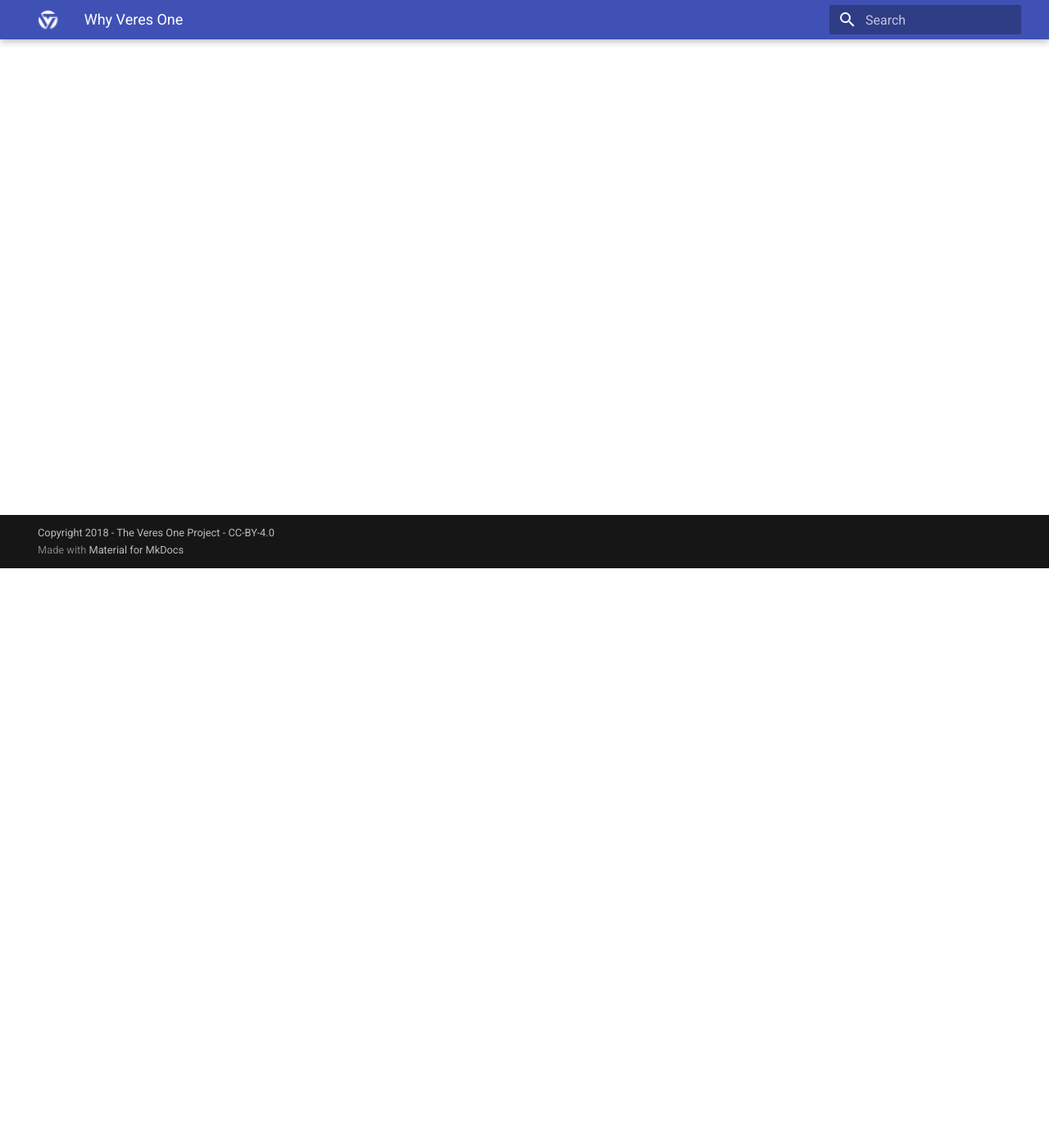
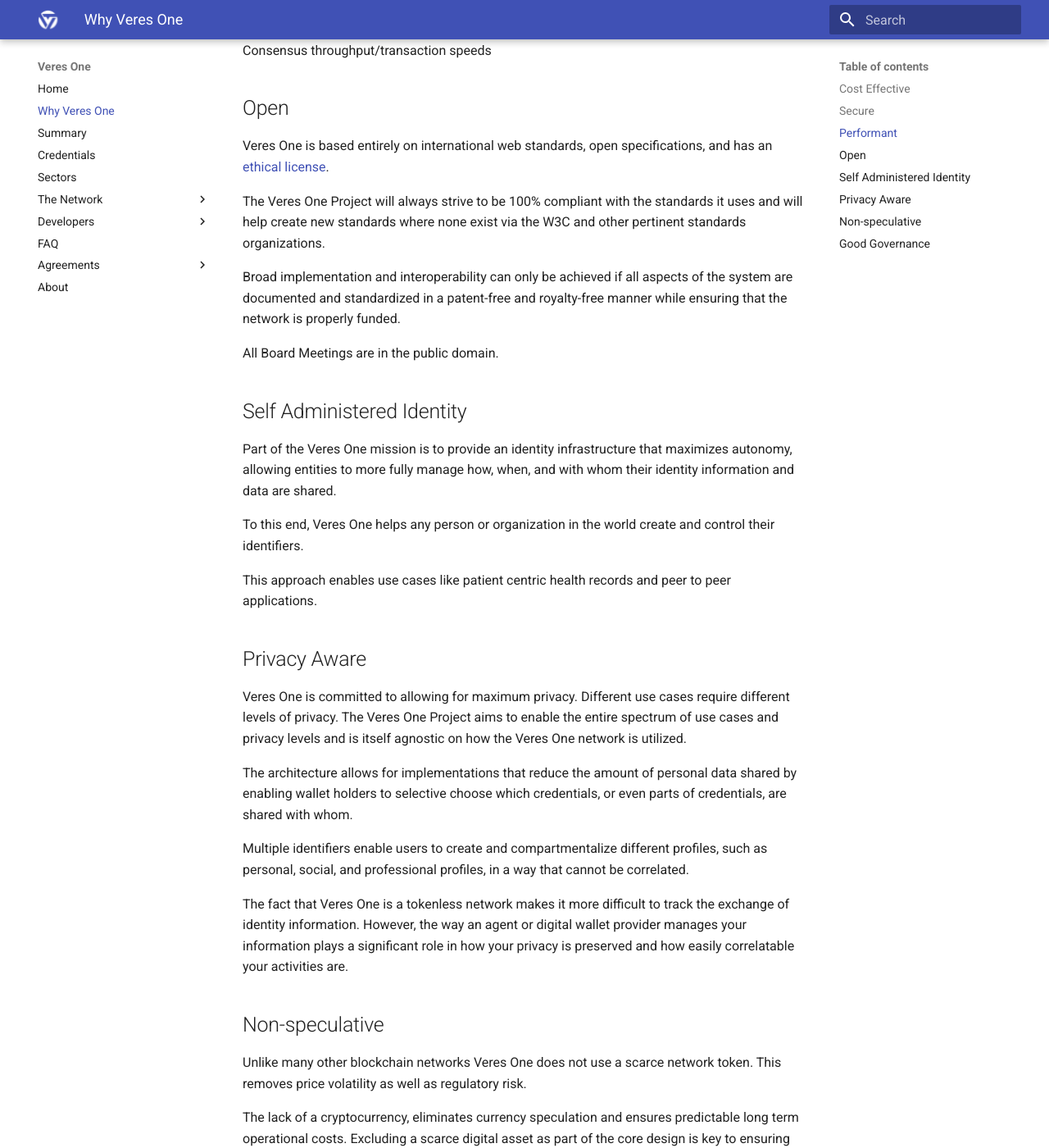
Before and after one commit to veres-one/docs.veres.one, an MkDocs documentation site: the page built from docs/why.md, in a window 1280 px wide and 1400 px high, scrolled down 707 px. Shown: the whole window at 82% size. Built offline with MkDocs 1.6.1 and Material for MkDocs 9.7.7, drawn with Linux system fonts in a browser that asks for light colours; old or Windows-style settings are respelled for this version of MkDocs; some of the changed text lies outside the part shown.

Commit message:
Why Veres One, First Pass.
Why Veres One, First Pass.

```diff
--- a/docs/why.md
+++ b/docs/why.md
@@ -1,3 +1,57 @@
 # Why Veres One?
 
-TBD
+Veres One is a fit-for purpose blockchain optimized for decentralized identifier management. Its' simplicity and tailored architecture result in a secure, performant, and cost effective identifier ledger.
+
+## Cost Effective
+
+The fit-for-purpose nature of the the Veres One Blockchain reduces computational overhead and thus reduces the cost of creating and managing decentralized identifiers when compared to popular blockchains like Bitcoin or Ethereum.
+
+The Veres One Network is a mission-driven organization. eliminating the requirement to maximise profit, so costs can be kept to a minimum. As the network grows economies of scale will reduce fees. By not using a network token currency speculation is avoided, ensuring long term cost predictability.
+
+## Secure
+
+The simplicity of the Veres One network means there is a decreased attack surface, fewer bugs, and more flexibility for adaptation as the network evolves.
+
+## Performant
+
+Consensus throughput/transaction speeds
+
+## Open
+
+Veres One is based entirely on international web standards, open specifications, and has an [ethical license](https://docs.veres.one/agreements/software/).
+
+The Veres One Project will always strive to be 100% compliant with the standards it uses and will help create new standards where none exist via the W3C and other pertinent standards organizations.
+
+Broad implementation and interoperability can only be achieved if all aspects of the system are documented and standardized in a patent-free and royalty-free manner while ensuring that the network is properly funded.
+
+All Board Meetings are in the public domain.
+
+## Self Administered Identity
+
+Part of the Veres One mission is to provide an identity infrastructure that maximizes autonomy, allowing entities to more fully manage how, when, and with whom their identity information and data are shared.
+
+To this end, Veres One helps any person or organization in the world create and control their identifiers.
+
+This approach enables use cases like patient centric health records and peer to peer applications.
+
+## Privacy Aware
+
+Veres One is committed to allowing for maximum privacy. Different use cases require different levels of privacy. The Veres One Project aims to enable the entire spectrum of use cases and privacy levels and is itself agnostic on how the Veres One network is utilized.
+
+The architecture allows for implementations that reduce the amount of personal data shared by enabling wallet holders to selective choose which credentials, or even parts of credentials, are shared with whom.
+
+Multiple identifiers enable users to create and compartmentalize different profiles, such as personal, social, and professional profiles, in a way that cannot be correlated.
+
+The fact that Veres One is a tokenless network makes it more difficult to track the exchange of identity information. However, the way an agent or digital wallet provider manages your information plays a significant role in how your privacy is preserved and how easily correlatable your activities are.
+
+## Non-speculative
+
+Unlike many other blockchain networks Veres One does not use a scarce network token. This removes price volatility as well as regulatory risk.
+
+The lack of a cryptocurrency, eliminates currency speculation and ensures predictable long term operational costs. Excluding a scarce digital asset as part of the core design is key to ensuring the network continues to be what it is intended to be, a long-lived and economical public utility for Web identity.
+
+## Good Governance
+
+All blockchains have governance, whether implicit or explicit. The ability to change the code may reside with miners, a handful of developers, or with those that hold tokens(one token one vote).
+
+The Veres One Project has opted to craft governance that is suitable for governing a global public utility. To this end, the Veres One Project is a mission-driven corporation managed by a Board of Governors that are no financially tied to any other entities in the network, including Accelerators and the Maintainer. The Board of Governors is also diverse in geography, gender, and vocational background. Read more about the [Board of Governors](https://docs.veres.one/network/governors/) and Veres One [Governance](https://docs.veres.one/network/governance/)
```
